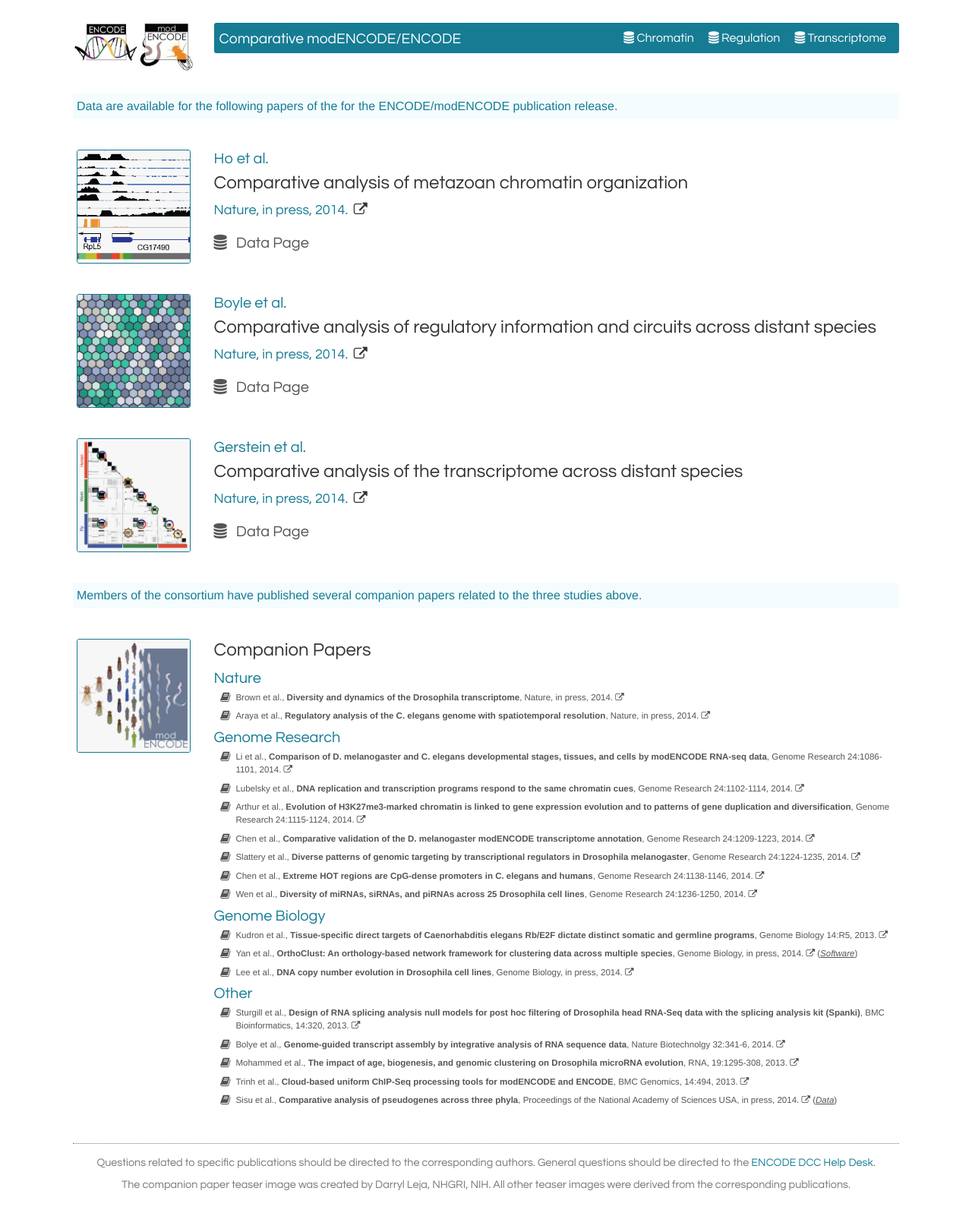
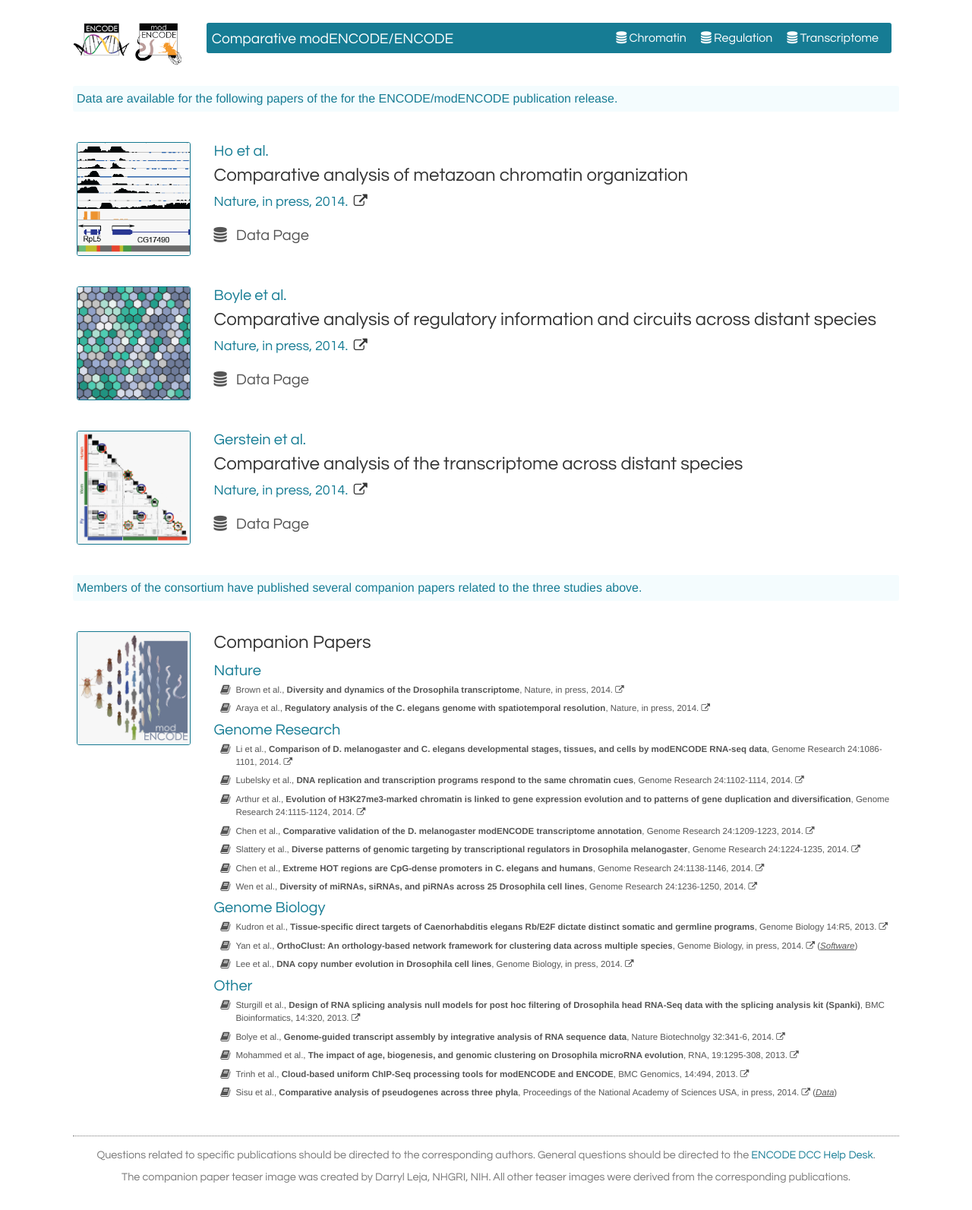
Before and after one commit to parklab/comparative-website, a Jekyll site: the page built from index.html, in a window 1280 px wide. Shown: the whole page at 76% size. Built offline with Jekyll 4.4.1, drawn with Linux system fonts in a browser that asks for light colours; nearby versions of some CDN libraries.

Commit message:
Split logos.

```diff
--- a/_includes/header.html
+++ b/_includes/header.html
@@ -1,9 +1,16 @@
 <div>
 <header>
   <div class="logos">
-    <a href="http://encodeproject.org">
-      <img class="logo-image" src="{{ "/assets/images/logos.png" | prepend: site.baseurl }}"/>
-    </a>
+    <div class="logo-image">
+      <a href="http://encodeproject.org">
+        <img src="{{ "/assets/images/encode_logo.png" | prepend: site.baseurl }}"/>
+      </a>
+    </div>
+    <div class="logo-image">
+      <a href="http://modencode.org">
+        <img src="{{ "/assets/images/modencode_logo.png" | prepend: site.baseurl }}"/>
+      </a>
+    </div>
   </div>
   <div class="navigation">
     <nav>
--- a/css/site.scss
+++ b/css/site.scss
@@ -24,8 +24,12 @@
   margin-top: 30px;
   @include outer-container;
 
+  @include media($medium-display) {
+    margin-top: 0;
+  }
+
   @include media($small-display) {
-    margin-top: 0px;
+    margin-top: 0;
   }
 }
 
@@ -164,12 +168,33 @@
 
 .logos {
   @include span-columns(2);
+  display: table;
+  max-width: 150px;
+
+  @include media($small-display) {
+    @include span-columns(2);
+    @include omega;
+  }
+
+  @include media($medium-display) {
+    @include span-columns(4);
+    @include omega;
+  }
+
+  //@include outer-container;
+  /*
+  @include span-columns(2);
 
   @include media($small-display) {
     @include span-columns($small-display-columns);
     @include omega;
     text-align: center;
   }
+  */
+}
+
+.logo-image {
+  display: table-cell;
 }
 
 .navigation-title {
@@ -185,11 +210,11 @@
   }
 
   @include media($small-display) {
-    padding-bottom: 0px;
+    padding-bottom: 0;
   }
 
   @include media($medium-display) {
-    padding-bottom: 0px;
+    padding-bottom: 0;
   }
 }
 
@@ -206,6 +231,8 @@
 
   @include media($medium-display) {
     height: 70px;
+    @include shift(0);
+    @include span-columns($medium-display-columns);
     @include omega;
   }
 
@@ -230,6 +257,7 @@
   }
 
   @include media($medium-display) {
+    clear: left;
     float: left;
   }
 }
@@ -308,10 +336,10 @@
     @include media($small-display) {
       @include span-columns($small-display-columns);
       @include omega();
-      //background-color: $primary-contrast-color;
-      @include background-image(linear-gradient(to right, transparent 20%, $light-gray-color 100%));
+
+      @include border-radius(3px);
+      background-color: transparentize($primary-background-color, 0.7);
       margin-bottom: 0.5em;
-      @include border-radius(3px);
     }
 
     font-size: $base-font-size * 1.5;
```
Also changed, not shown: assets/images/encode_logo.png (added), assets/images/logos.png (deleted), assets/images/modencode_logo.png (added).
